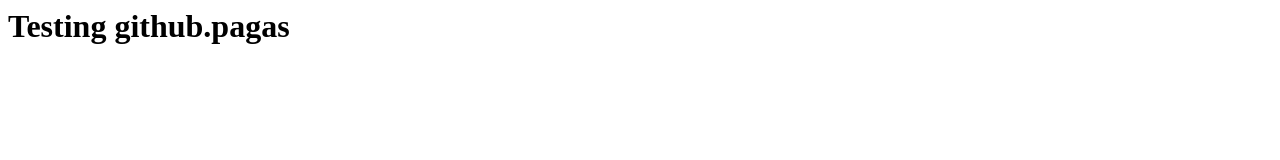
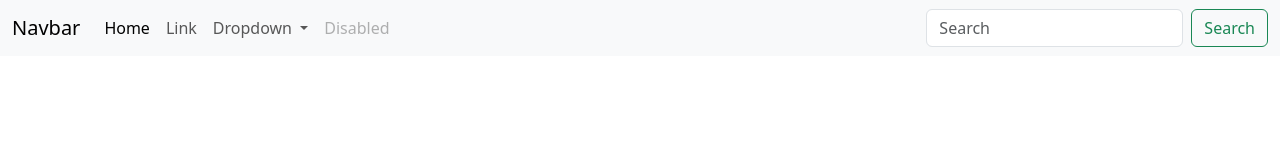
Before and after one commit to wulanindah27/wulanindah27.github.io, a plain HTML site: page index.html in a window 1280 px wide. Drawn offline with nearby package versions, Linux system fonts and the light colour scheme.

Commit message:
Add files via upload

```diff
--- a/index.html
+++ b/index.html
@@ -1,3 +1,48 @@
-<h1>
-  Testing github.pagas
-<h1>
+<!doctype html>
+<html lang="en">
+  <head>
+    <meta charset="utf-8">
+    <meta name="viewport" content="width=device-width, initial-scale=1">
+    <title>Bootstrap demo</title>
+    <link href="https://cdn.jsdelivr.net/npm/bootstrap@5.3.2/dist/css/bootstrap.min.css" rel="stylesheet" integrity="sha384-T3c6CoIi6uLrA9TneNEoa7RxnatzjcDSCmG1MXxSR1GAsXEV/Dwwykc2MPK8M2HN" crossorigin="anonymous">
+  </head>
+  <body>
+    <nav class="navbar navbar-expand-lg bg-body-tertiary">
+      <div class="container-fluid">
+        <a class="navbar-brand" href="#">Navbar</a>
+        <button class="navbar-toggler" type="button" data-bs-toggle="collapse" data-bs-target="#navbarSupportedContent" aria-controls="navbarSupportedContent" aria-expanded="false" aria-label="Toggle navigation">
+          <span class="navbar-toggler-icon"></span>
+        </button>
+        <div class="collapse navbar-collapse" id="navbarSupportedContent">
+          <ul class="navbar-nav me-auto mb-2 mb-lg-0">
+            <li class="nav-item">
+              <a class="nav-link active" aria-current="page" href="#">Home</a>
+            </li>
+            <li class="nav-item">
+              <a class="nav-link" href="#">Link</a>
+            </li>
+            <li class="nav-item dropdown">
+              <a class="nav-link dropdown-toggle" href="#" role="button" data-bs-toggle="dropdown" aria-expanded="false">
+                Dropdown
+              </a>
+              <ul class="dropdown-menu">
+                <li><a class="dropdown-item" href="#">Action</a></li>
+                <li><a class="dropdown-item" href="#">Another action</a></li>
+                <li><hr class="dropdown-divider"></li>
+                <li><a class="dropdown-item" href="#">Something else here</a></li>
+              </ul>
+            </li>
+            <li class="nav-item">
+              <a class="nav-link disabled" aria-disabled="true">Disabled</a>
+            </li>
+          </ul>
+          <form class="d-flex" role="search">
+            <input class="form-control me-2" type="search" placeholder="Search" aria-label="Search">
+            <button class="btn btn-outline-success" type="submit">Search</button>
+          </form>
+        </div>
+      </div>
+    </nav>
+    <script src="https://cdn.jsdelivr.net/npm/bootstrap@5.3.2/dist/js/bootstrap.bundle.min.js" integrity="sha384-C6RzsynM9kWDrMNeT87bh95OGNyZPhcTNXj1NW7RuBCsyN/o0jlpcV8Qyq46cDfL" crossorigin="anonymous"></script>
+  </body>
+</html>
```
